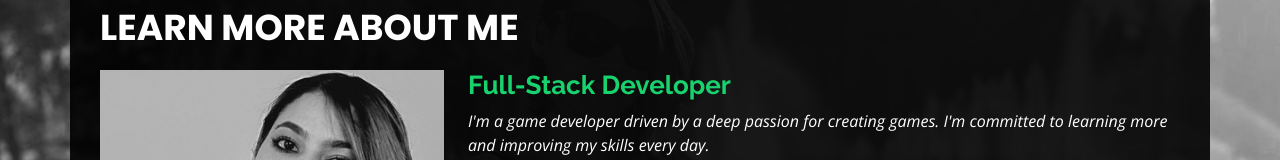
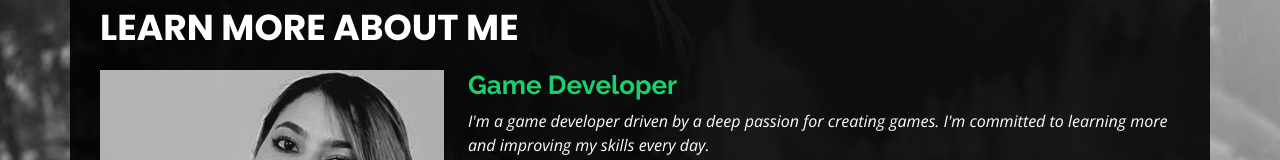
Before and after one commit to nicolescania/Portafolio-version3, a plain HTML site: page index.html in a window 1280 px wide. Both pictures are taken after a click on the link "About". Shown: the part 143-303 px from the top of the page. Drawn offline with nearby package versions, Linux system fonts and the light colour scheme.

Commit message:
updated: about section

```diff
--- a/index.html
+++ b/index.html
@@ -74,7 +74,7 @@
           <img src="assets/img/me.jpeg" class="img-fluid" alt="">
         </div>
         <div class="col-lg-8 pt-4 pt-lg-0 content" data-aos="fade-left">
-          <h3>Full-Stack Developer</h3>
+          <h3>Game Developer</h3>
           <p class="fst-italic">
             I'm a game developer driven by a deep passion for creating games. I'm committed to learning more and improving my skills every day.          </p>
           <div class="row">
```
Also changed, not shown: 1 other file.
